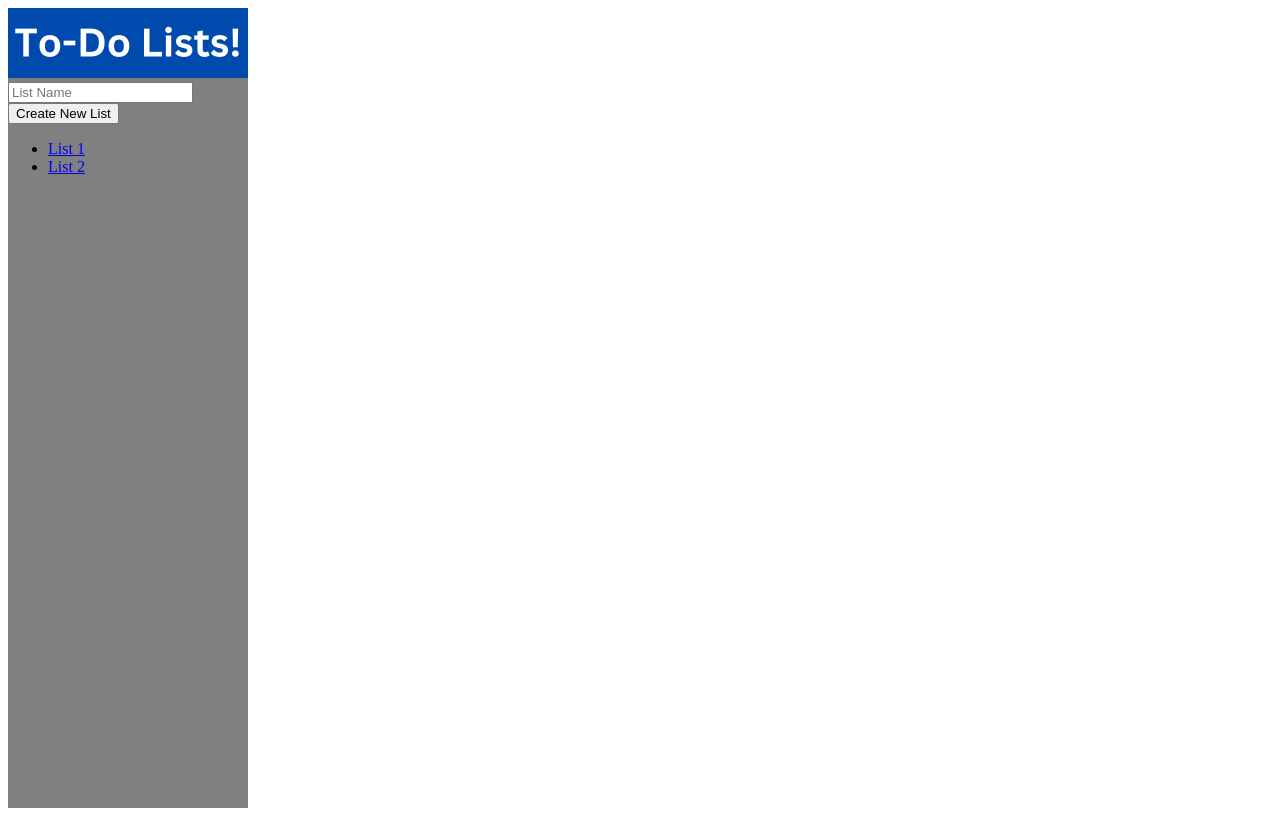
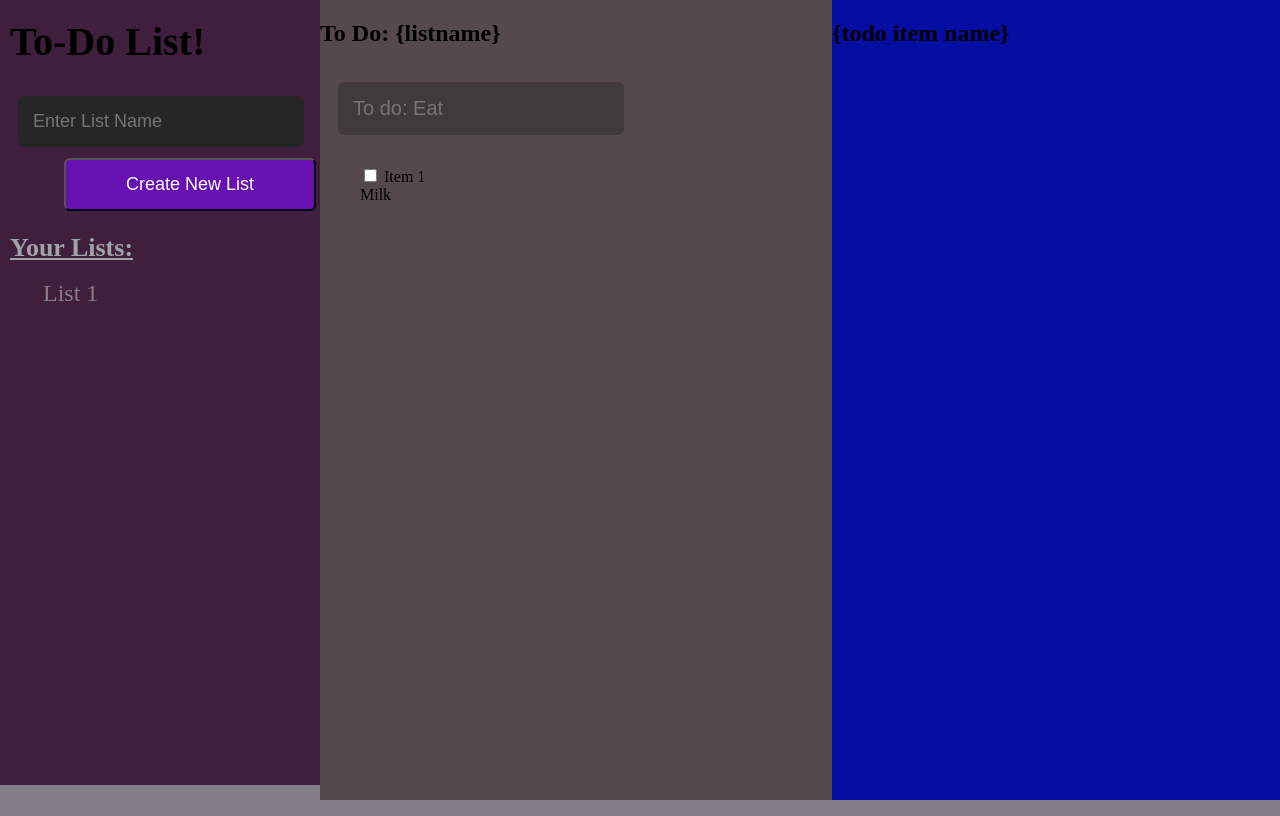
Before and after one commit to LegendLeaks/Interactive-To-Do-List, a plain HTML site: page homepage.html in a window 1280 px wide. Drawn offline with Linux system fonts and the light colour scheme.

Commit message:
a ton
loads

```diff
--- a/homepage.css
+++ b/homepage.css
@@ -1,5 +1,105 @@
+/* menu ------------------------ */
+
+body {
+    background: #847e89;
+    margin: 0px;
+    padding: 0px;
+    display: flex;
+}
+
 #menu {
-    background-color: gray;
-    width: 240px;
+    background-color: #401f3e;
+    width: 25vw;
     height: 100vh;
+    top: 0px;
+    left: 0px;
+    margin-top: -15px;
+    float: left;
 }
+
+.newListDiv form input {
+    width: 20vw;
+    border: 0;
+    outline: none;
+    background: #262626;
+    padding: 15px;
+    margin: 15px 0;
+    color: white;
+    font-size: 18px;
+    border-radius: 6px;
+    margin-left: 18px;
+}
+
+form .newListButton {
+    padding: 14px 60px;
+    font-size: 18px;
+    margin-top: 20px;
+    cursor: pointer;
+    color: white;
+    background-color: rgb(103, 17, 179);
+    border-radius: 6px;
+    margin-left: 5vw;
+    margin-top: -4px;
+}
+
+#menu ol li {
+    font-size: 24px;
+    padding: 3px;
+    list-style: none;
+}
+
+#menu ol li a {
+    text-decoration: none;
+    color: #847e89;
+}
+
+#list ol li {
+    list-style: none;
+}
+
+#list {
+    background-color: #56494c;
+    width: 40vw;
+    height: 100vh;
+
+    float: left;
+}
+
+#info {
+    background-color: #050da3;
+    width: 35vw;
+    height: 100vh;
+
+    float: left;
+}
+
+.header {
+    color: #000000;
+    font-size: 40px;
+    margin-bottom: -2px;
+    margin-left: 10px;
+}
+
+.listsHeader {
+    color: #9fa4a9;
+    font-size: 26px;
+    margin-bottom: -2px;
+    text-decoration: underline;
+    margin-left: 10px;
+}
+
+
+/* list ---------------------- */
+
+.newItemDiv form input {
+    width: 20vw;
+    border: 0;
+    outline: none;
+    background: rgba(44, 44, 44, 0.5);
+    padding: 15px;
+    margin: 15px 0;
+    color: white;
+    font-size: 20px;
+    border-radius: 6px;
+    margin-left: 18px;
+}
--- a/homepage.html
+++ b/homepage.html
@@ -2,6 +2,7 @@
 <html lang="en">
 <link rel="stylesheet" type="text/css" href="homepage.css" />
 <script src="homepage.js"></script>
+<script src="resize.js"></script>
 <script src="https://kit.fontawesome.com/df7dbf8a66.js" crossorigin="anonymous"></script>
 
 <head>
@@ -11,16 +12,43 @@
 <body>
     <div id="menu">
         <div id="container">
-            <img class="toDoLogo" src="images/toDoLogo.png">
-            <form name="newList">
-                <input type="text" name="newListName" placeholder="List Name" required> <br>
-                <button type="submit" class="newListButton" onclick="newList()">Create New List</button>
-            </form>
-            <ul>
-                <!-- NEED TO GATHER INPUT FROM ABOVE FORM AND USE AS TITLES FOR THE LISTS -->
-                <li><a href="#">List 1</a></li>
-                <li><a href="#">List 2</a></li>
-            </ul>
+            <h2 class="header">To-Do List!</h2><br>
+            <div class="newListDiv">
+                <form name="newList">
+                    <input type="text" name="newListName" placeholder="Enter List Name" required> <br>
+                    <button type="submit" class="newListButton" onclick="addList()">Create New List</button>
+                </form>
+                <h2 class="listsHeader">Your Lists:</h2>
+                <ol id="list1">
+                    <li><a href="#">List 1</a></li>
+                </ol>
+            </div>
+        </div>
+    </div>
+
+    <div id="list">
+        <div class="container">
+            <h2 class="header2">To Do: {listname}</h2>
+            <div class="newItemDiv">
+                <form name="itemlist" onkeydown="search(this)">
+                    <input type="text" name="newItemName" placeholder="To do: Eat" required> <br>
+                </form>
+            </div>
+
+            <ol id="list2">
+                <li><input type="checkbox" id="box1" name="box1" value="box1">
+                    <label for="vehicle1"> Item 1</label><br>
+                </li>
+                <li>Milk</li>
+            </ol>
+
+
+        </div>
+    </div>
+
+    <div id="info">
+        <div class="container">
+            <h2 class="header3">{todo item name}</h2>
         </div>
     </div>
 
--- a/homepage.js
+++ b/homepage.js
@@ -0,0 +1,30 @@
+
+
+
+function addList() {
+    var list = document.getElementById("list1")
+    var entry = document.createElement('li');
+    entry.appendChild(document.createTextNode("heyo"));
+
+    var aTag = document.createElement('a');
+    aTag.setAttribute('href', "youtube.com");
+    aTag.innerText = "LINK!!";
+
+    entry.appendChild(aTag)
+    list.appendChild(entry);
+}
+
+function addItem() {
+    var list = document.getElementById("list2")
+    var entry = document.createElement('li');
+    entry.appendChild(document.createTextNode("heyo"));
+    list.appendChild(entry);
+}
+
+function search(element) {
+    if (event.key == 'Enter') {
+        // should check if input text is like not empty n shi
+
+        addItem();
+    }
+}
```
Also changed, not shown: resize.js (added).
